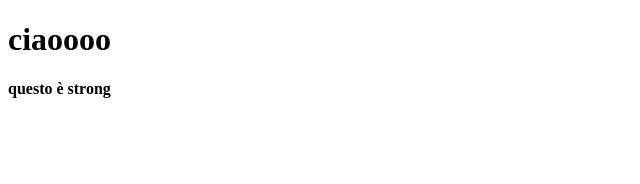
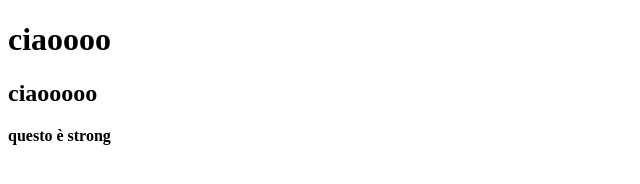
Before and after one commit to danlerr/sample, a plain HTML site: page index.html in a window 1280 px wide. Shown: the whole page, without its empty margins (0-640 px from the left). Drawn offline with Linux system fonts and the light colour scheme.

Commit message:
aggiunta intestazione 2

```diff
--- a/index.html
+++ b/index.html
@@ -9,6 +9,9 @@
     <h1>
         ciaoooo
     </h1>
+    <h2>
+        ciaooooo
+    </h2>
     <p>
         <strong>questo è strong</strong>
     </p>
```
